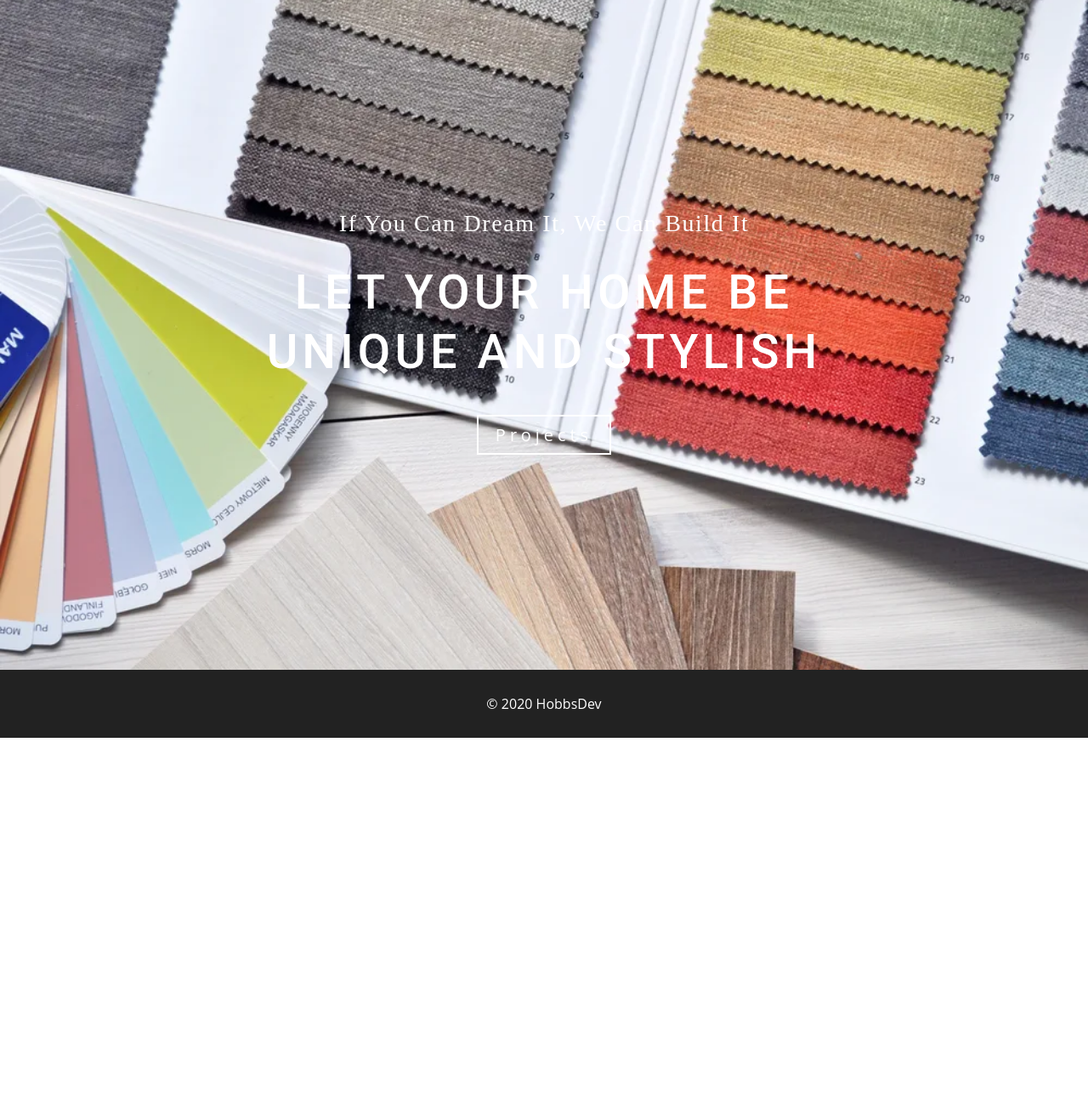
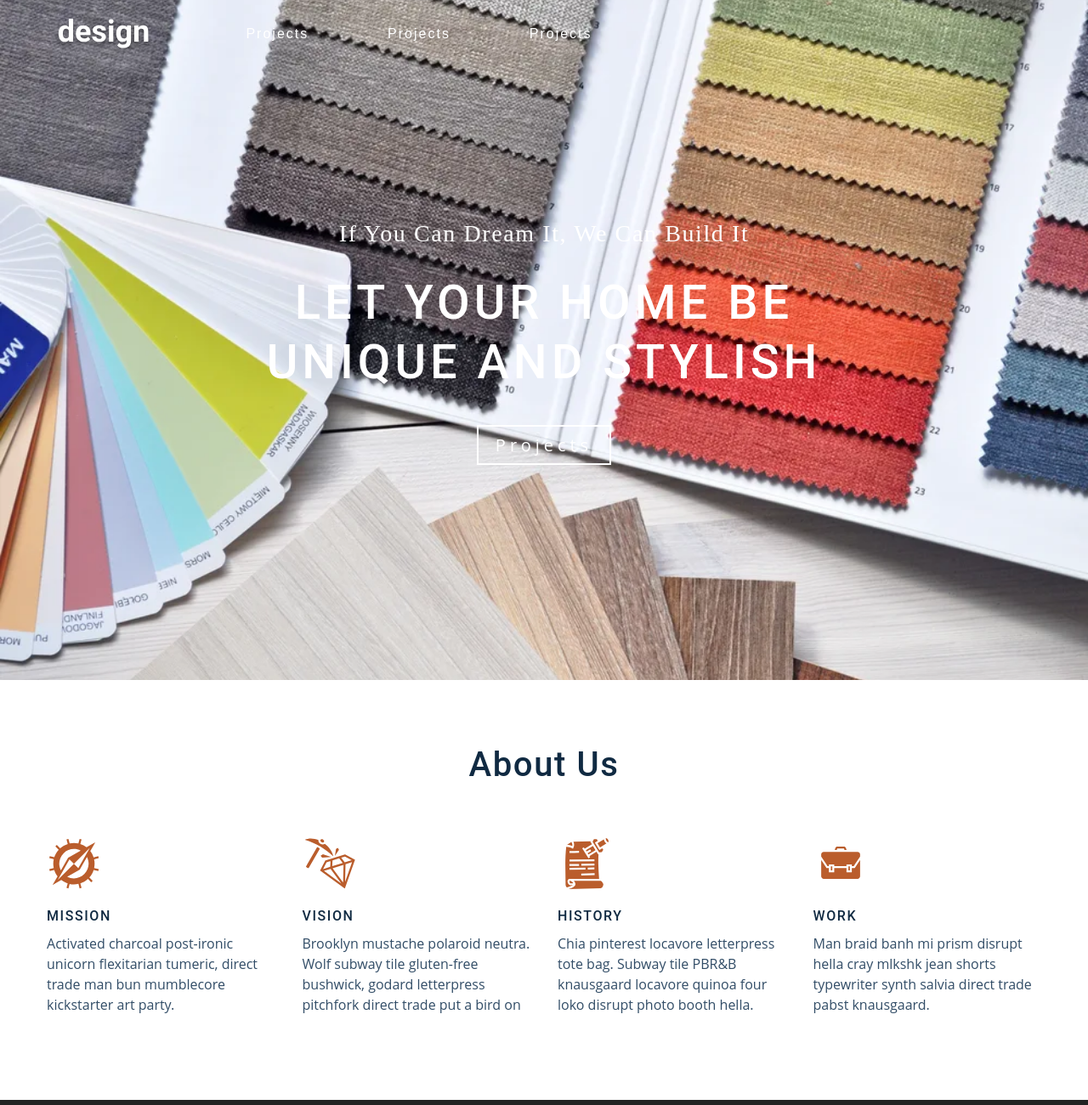
Before and after one commit to bhobbs20/design-project, a Gatsby site: page / in a window 1280 px wide. Shown: the top 1300 px of the page at 85% size. Before the commit the page ends 868 px from the top, so only its background shows below. Built offline with nearby package versions, Linux system fonts and the light colour scheme; Gatsby itself is replaced by a stand-in of ours.

Commit message:
added navbar and about section

```diff
--- /dev/null
+++ b/src/components/About.js
@@ -0,0 +1,57 @@
+import React from "react"
+import styled from "styled-components"
+import Title from "./Title"
+import services from "../constants/services"
+
+const About = () => {
+    return (
+        <Wrapper className="section">
+            <Title title="About Us" />
+            <div className="section-center">
+                {services.map(({id, icon, label, text}) => {
+                return (
+                    <article key={id}>
+                        <span>{icon}</span>
+                        <h4>{label}</h4>
+                        <p>{text}</p>
+                    </article>
+                )
+                })}
+            </div>
+        </Wrapper>
+    )
+}
+
+const Wrapper = styled.section`
+  .section-center {
+    margin-top: 4rem;
+    display: grid;
+    gap: 2rem;
+    /* safari workaround */
+    grid-gap: 2rem;
+    .icon {
+      font-size: 4rem;
+      color: var(--clr-primary-5);
+      margin-bottom: 1rem;
+    }
+    h4 {
+      text-transform: uppercase;
+      font-weight: 500;
+    }
+    p {
+      color: var(--clr-grey-3);
+      max-width: 35em;
+    }
+    @media (min-width: 768px) {
+      grid-template-columns: repeat(2, 1fr);
+    }
+    @media (min-width: 992px) {
+      grid-template-columns: repeat(3, 1fr);
+    }
+    @media (min-width: 1200px) {
+      grid-template-columns: repeat(4, 1fr);
+    }
+  }
+`
+
+export default About;
--- /dev/null
+++ b/src/components/NavLink.js
@@ -0,0 +1,75 @@
+import React, { useContext } from "react";
+
+import styled from "styled-components";
+import { Link } from "gatsby";
+
+const NavLink = () => {
+  return <h2>navlink</h2>
+}
+
+const Wrapper = styled.li`
+  padding: 1rem 0;
+  position: relative;
+  button {
+    color: var(--clr-white);
+    background: transparent;
+    border: transparent;
+    font-size: 1rem;
+    letter-spacing: 2px;
+    font-weight: 500;
+    padding: 10px 20px;
+    width: 100%;
+    text-transform: capitalize;
+    position: relative;
+  }
+  .links {
+    position: absolute;
+    top: 4rem;
+    left: 50%;
+    transform: translateX(-50%);
+    visibility: hidden;
+    padding: 2rem;
+    background: var(--clr-white);
+    border-radius: var(--radius);
+    display: grid;
+    grid-template-columns: 1fr 1fr;
+    gap: 1rem 2rem;
+    grid-gap: 1rem 4rem;
+    a {
+      display: grid;
+      grid-template-columns: auto 1fr;
+      gap: 0.5rem;
+      grid-gap: 0.5rem;
+      align-items: center;
+      color: #0a2540;
+      text-transform: capitalize;
+      font-weight: 700;
+      .icon {
+        color: #88add2;
+      }
+      &:hover {
+        color: #88add2;
+        .icon {
+          color: #0a2540;
+        }
+      }
+    }
+  }
+  &:hover .links {
+    visibility: visible;
+  }
+  .caret {
+    display: block;
+    width: 0;
+    height: 0;
+    border-left: 5px solid transparent;
+    border-right: 5px solid transparent;
+    border-bottom: 5px solid var(--clr-white);
+    position: absolute;
+    top: -5px;
+    left: 50%;
+    transform: translateX(-50%);
+  }
+`
+
+export default NavLink
--- a/src/components/Navbar.js
+++ b/src/components/Navbar.js
@@ -1,9 +1,113 @@
 import React from 'react';
+import styled from "styled-components"
+import logo from "../images/logo.svg"
+import { GoThreeBars } from "react-icons/go"
+import { Link } from "gatsby"
+// import NavLink from "./NavLink"
 
 const Navbar = () => {
-    return(
-        <h1>navbar</h1>
-    )
+  return <Wrapper>
+    <div className="nav-center">
+      <div className="nav-header">
+        <Link to="/">
+          <img src={logo} alt="design"/>
+
+        </Link>
+         <button className="toggle-btn">
+            <GoThreeBars />
+          </button>
+      </div>
+      <ul className="nav-links">
+        <li>
+          <button>Projects</button>
+        </li>
+        <li>
+          <button>Projects</button>
+        </li>
+        <li>
+          <button>Projects</button>
+        </li>
+      </ul>
+    </div>
+  </Wrapper>
 }
 
-export default Navbar;
+const Wrapper = styled.nav`
+  position: relative;
+  background: transparent;
+  z-index: 1;
+  height: 5rem;
+  display: flex;
+  align-items: center;
+  .nav-center {
+    width: 90vw;
+    margin: 0 auto;
+    max-width: var(--max-width);
+  }
+  .nav-header {
+    color: var(--clr-white);
+    display: flex;
+    align-items: center;
+    justify-content: space-between;
+    img {
+      width: auto;
+    }
+    .toggle-btn {
+      width: 3.5rem;
+      height: 2.25rem;
+      display: flex;
+      align-items: center;
+      justify-content: center;
+      font-size: 1.5rem;
+      border-radius: 2rem;
+      border: transparent;
+      color: var(--clr-white);
+      background: var(--clr-primary-5);
+      cursor: pointer;
+      transition: var(--transition);
+      &:hover {
+        background: var(--clr-primary-3);
+      }
+    }
+  }
+  .nav-links {
+    display: none;
+  }
+  @media (min-width: 800px) {
+    .nav-header {
+      .toggle-btn {
+        display: none;
+      }
+    }
+    .nav-center {
+      display: grid;
+      grid-template-columns: auto 1fr;
+      gap: 0 2rem;
+      grid-gap: 0 4rem;
+      align-items: center;
+    }
+    .nav-links {
+      display: grid;
+      grid-template-columns: repeat(3, 1fr);
+      max-width: 500px;
+    }
+    li {
+      padding: 1rem 0;
+      position: relative;
+    }
+    button {
+      color: var(--clr-white);
+      background: transparent;
+      border: transparent;
+      font-size: 1rem;
+      letter-spacing: 2px;
+      font-weight: 500;
+      padding: 10px 20px;
+      width: 100%;
+      text-transform: capitalize;
+      position: relative;
+    }
+  }
+`
+
+export default Navbar
--- /dev/null
+++ b/src/components/Title.js
@@ -0,0 +1,26 @@
+import React from "react"
+import styled from "styled-components"
+
+const Title = ({ title }) => {
+  return <Wrapper>
+    <span></span>
+    <h2>{title}</h2>
+    </Wrapper>
+}
+const Wrapper = styled.div`
+  text-align: center;
+  margin-bottom: 2rem;
+  h2 {
+    display: flex;
+    align-items: center;
+    justify-content: center;
+    font-weight: 500;
+    span {
+      font-size: 0.85em;
+      color: var(--clr-primary-5);
+      margin-right: 1rem;
+      font-weight: 700;
+    }
+  }
+`
+export default Title;
--- /dev/null
+++ b/src/constants/services.js
@@ -0,0 +1,37 @@
+import React from "react"
+import {
+  GiCompass,
+  GiDiamondHard,
+  GiStabbedNote,
+  GiBriefcase,
+} from "react-icons/gi"
+export default [
+  {
+    id: 1,
+    icon: <GiCompass className="icon" />,
+    label: "mission",
+    text:
+      " Activated charcoal post-ironic unicorn flexitarian tumeric, direct trade man bun mumblecore kickstarter art party. ",
+  },
+  {
+    id: 2,
+    icon: <GiDiamondHard className="icon" />,
+    label: "vision",
+    text:
+      " Brooklyn mustache polaroid neutra. Wolf subway tile gluten-free bushwick, godard letterpress pitchfork direct trade put a bird on",
+  },
+  {
+    id: 3,
+    icon: <GiStabbedNote className="icon" />,
+    label: "history",
+    text:
+      "Chia pinterest locavore letterpress tote bag. Subway tile PBR&B knausgaard locavore quinoa four loko disrupt photo booth hella.",
+  },
+  {
+    id: 4,
+    icon: <GiBriefcase className="icon" />,
+    label: "work",
+    text:
+      "Man braid banh mi prism disrupt hella cray mlkshk jean shorts typewriter synth salvia direct trade pabst knausgaard.",
+  },
+]
--- a/src/pages/index.js
+++ b/src/pages/index.js
@@ -3,11 +3,13 @@ import React from "react";
 import Layout from "../components/layout";
 import SEO from "../components/seo";
 import Hero from '../components/Hero';
+import About from '../components/About';
 
 const IndexPage = () => (
   <Layout>
     <SEO title="Home" />
       <Hero />
+      <About />
 
 
 
```
Also changed, not shown: src/constants/links.js (added, +58 -0 lines), src/images/logo.svg (added).
